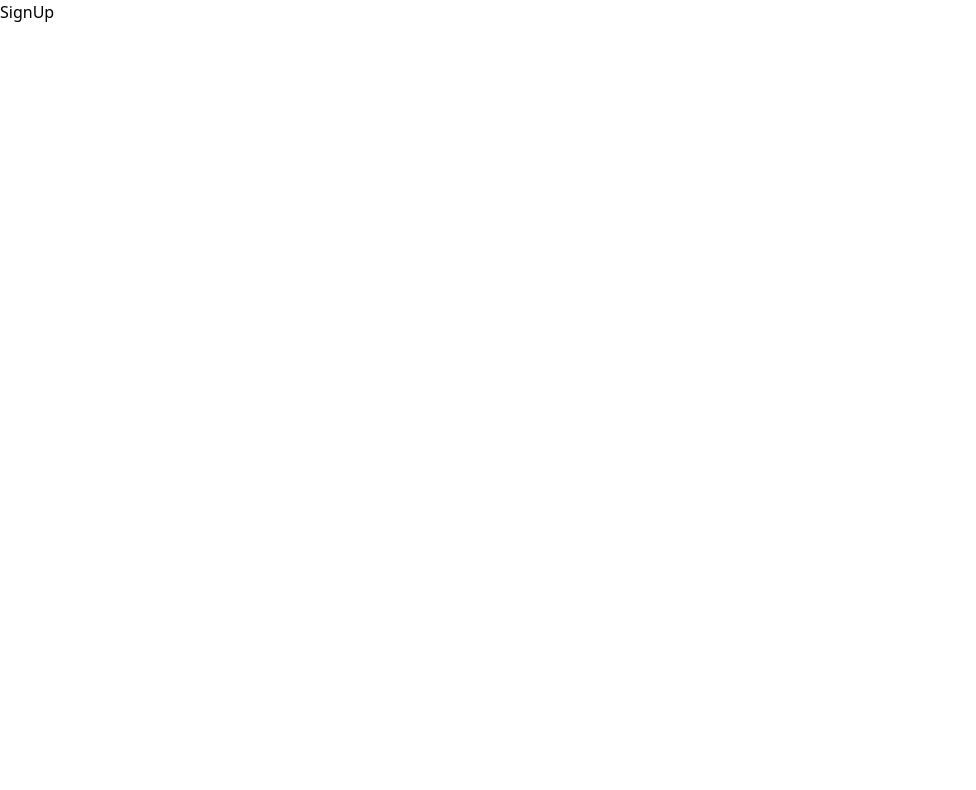
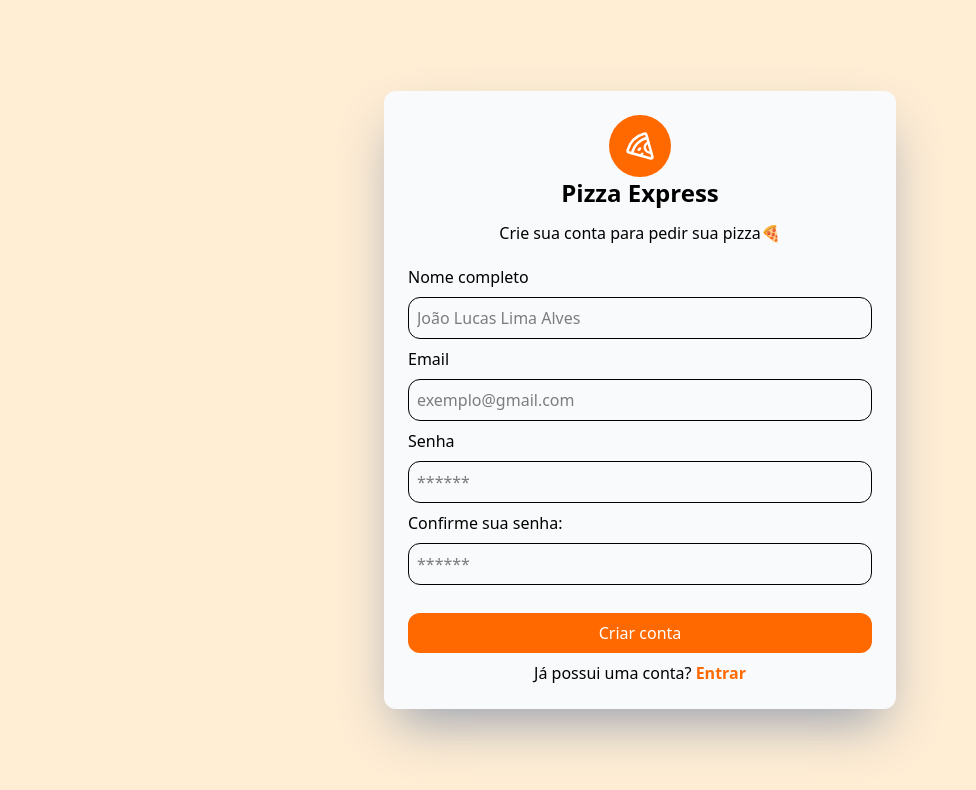
Before and after one commit to joaolucasalves010/pizza_express, a React (Vite) app in the folder web/: page /signup in a window 1280 px wide. Shown: the top 790 px of the page, without its empty margins (0-976 px from the left). Built offline with nearby package versions, Linux system fonts and the light colour scheme.

Commit message:
criando página de SignUp

```diff
--- a/web/package.json
+++ b/web/package.json
@@ -11,6 +11,7 @@
   },
   "dependencies": {
     "@tailwindcss/vite": "^4.1.18",
+    "lucide-react": "^0.563.0",
     "react": "^19.2.0",
     "react-dom": "^19.2.0",
     "react-router-dom": "^7.13.0",
--- a/web/src/App.tsx
+++ b/web/src/App.tsx
@@ -1,14 +1,18 @@
 import { BrowserRouter, Routes, Route } from "react-router-dom"
 import SignIn from "./pages/SignIn"
 import SignUp from "./pages/SignUp"
+import AuthLayout from "./components/AuthLayout"
 
 function App() {
   return (
     <BrowserRouter>
       <Routes>
-        <Route path="/signup" element={<SignUp />}/>
-        <Route path="/signin" element={<SignIn />}/>
-        <Route path="*"/>
+        <Route path="/" element={<AuthLayout />}>
+          <Route path="/signup" element={<SignUp />}/>
+          <Route path="/signin" element={<SignIn />}/>
+        </Route>
+
+          <Route path="*"/>
       </Routes>
     </BrowserRouter>
   )
--- /dev/null
+++ b/web/src/components/AuthLayout.tsx
@@ -0,0 +1,13 @@
+import { Outlet } from 'react-router-dom'
+
+const AuthLayout = () => {
+  return (
+    <div className='w-screen h-screen bg-orange-100'>
+      <main className='p-3 w-full h-screen flex justify-center items-center'>
+        <Outlet />
+      </main>
+    </div>
+  )
+}
+
+export default AuthLayout
--- a/web/src/pages/SignUp.tsx
+++ b/web/src/pages/SignUp.tsx
@@ -1,10 +1,42 @@
-import React from 'react'
+import { Pizza } from "lucide-react"
 
-type Props = {}
+const SignUp = () => {
+  return (
+    <form className="flex flex-col gap-2 md:max-w-[512px] w-full bg-gray-50 shadow-2xl shadow-gray-400 rounded-xl p-6">
 
-const SignUp = (props: Props) => {
-  return (
-    <div>SignUp</div>
+      <div>
+        <div className="w-full flex items-center justify-center hover:transform hover:scale-110 transition-transform duration-200 cursor-pointer">
+          <div className="max-w-[62px] p-4 rounded-full bg-orange-500">
+            <Pizza size={30} className="text-white"/>
+          </div>
+        </div>
+        <h1 className="text-center text-2xl font-semibold">Pizza Express</h1>
+        <p className="text-center py-3">Crie sua conta para pedir sua pizza🍕</p>
+      </div>
+
+      <div className="flex flex-col w-full gap-2">
+        <label htmlFor="fullName">Nome completo</label>
+        <input type="text" id="fullName" placeholder="João Lucas Lima Alves" className="border p-2 rounded-xl outline-none"/>
+
+        <label htmlFor="email">Email</label>
+        <input type="email" id="email" placeholder="exemplo@gmail.com" className="border p-2 rounded-xl" />
+
+        <label htmlFor="password">Senha</label>
+        <input type="password" placeholder="******" className="border p-2 rounded-xl" />
+
+        <label htmlFor="confirmPassword">Confirme sua senha:</label>
+        <input type="password" id="confirmPassword" placeholder="******" className="border p-2 rounded-xl"/>
+
+        <button type="submit" className="bg-orange-500 rounded-xl p-2 text-white cursor-pointer hover:opacity-80 duration-200 ease-linear mt-5">Criar conta</button>
+      </div>
+
+      <p className="text-center">
+        <span>
+          Já possui uma conta?
+          <a href="/signin" className="text-orange-500 font-bold"> Entrar</a>
+        </span>
+      </p>
+    </form>
   )
 }
 
```
Also changed, not shown: 1 other file (tests, documents, lock files or other folders).
